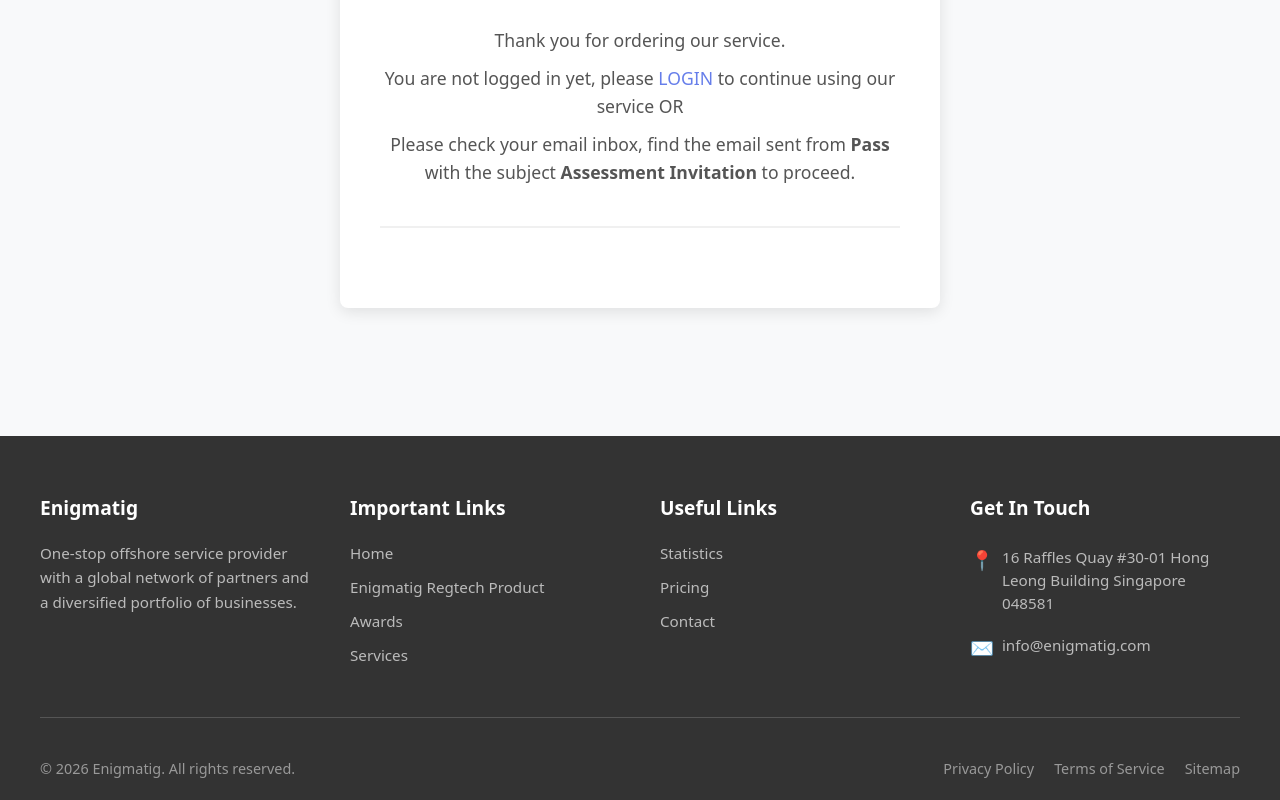
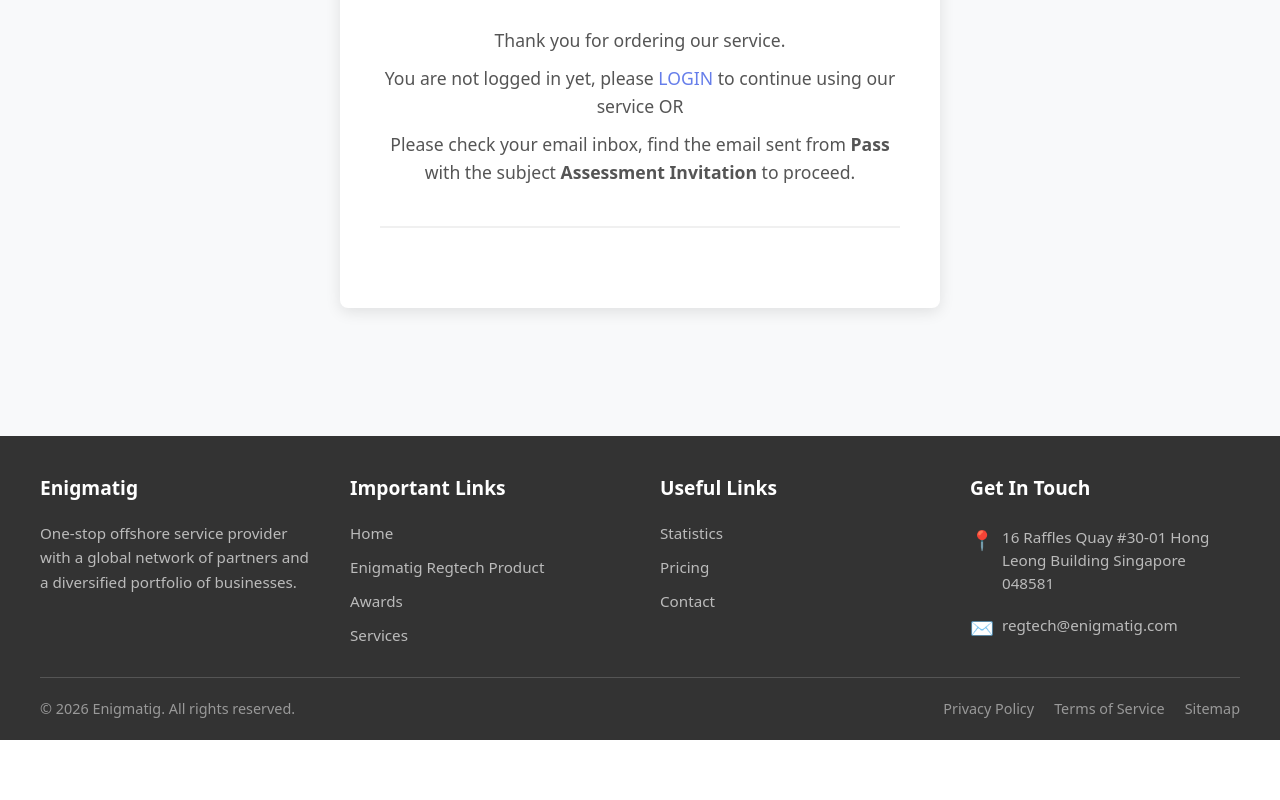
Before and after one commit to shiembahrock/kyc-frontend-react, a React (Vite) app: page /payment-success in a window 1280 px wide. Shown: the part 364-1164 px from the top of the page. After the commit the page ends 1104 px from the top, so only its background shows below. Built offline with nearby package versions, Linux system fonts and the light colour scheme; no server answers.

Commit message:
UI Improvement

```diff
--- a/src/components/ContactUs.jsx
+++ b/src/components/ContactUs.jsx
@@ -149,7 +149,10 @@ const ContactUs = () => {
           <div ref={infoRef} className="contact-info fade-in-left">
             <div className="info-item">
               <h3>📍 Address</h3>
-              <p>Shenton Way, Singapore<br />#23-01 Singapore 068805</p>
+              {/* <p>Shenton Way, Singapore<br />#23-01 Singapore 068805</p> */}
+              <a href="https://maps.app.goo.gl/vW6L42WrDiUUHjAa8" target="_blank" className="social-link">
+                16 Raffles Quay #30-01 Hong Leong Building Singapore 048581
+              </a>
             </div>
             {/* <div className="info-item">
               <h3>📞 Phone</h3>
@@ -157,7 +160,7 @@ const ContactUs = () => {
             </div> */}
             <div className="info-item">
               <h3>✉️ Email</h3>
-              <p>regtech@enigmatig.com</p>
+              <a href="mailto:regtech@enigmatig.com">regtech@enigmatig.com</a>
             </div>
             <div className="info-item">
               <h3>🕐 Hours</h3>
--- a/src/components/Footer.jsx
+++ b/src/components/Footer.jsx
@@ -58,9 +58,9 @@ const Footer = () => {
                 <span className="icon">📍</span>
                 16 Raffles Quay #30-01 Hong Leong Building Singapore 048581
               </a>
-              <a href="mailto:info@enigmatig.com" className="social-link">
+              <a href="mailto:regtech@enigmatig.com" className="social-link">
                 <span className="icon">✉️</span>
-                info@enigmatig.com
+                regtech@enigmatig.com
               </a>
             </div>
           </div>
--- a/src/styles/Footer.css
+++ b/src/styles/Footer.css
@@ -2,7 +2,7 @@
 .footer {
   background: #333;
   color: white;
-  padding: 60px 20px 20px 20px;
+  padding: 40px 20px 20px 20px;
 }
 
 .footer-container {
@@ -14,8 +14,8 @@
   display: grid;
   grid-template-columns: repeat(auto-fit, minmax(250px, 1fr));
   gap: 40px;
-  margin-bottom: 40px;
-  padding-bottom: 40px;
+  margin-bottom: 20px;
+  padding-bottom: 20px;
   border-bottom: 1px solid #555;
 }
 
--- a/src/styles/Pricing.css
+++ b/src/styles/Pricing.css
@@ -56,7 +56,7 @@
 }
 
 .pricing-card h3 {
-  font-size: 1.8rem;
+  font-size: 1.4rem;
   margin: 20px 0;
   color: #333;
 }
```
